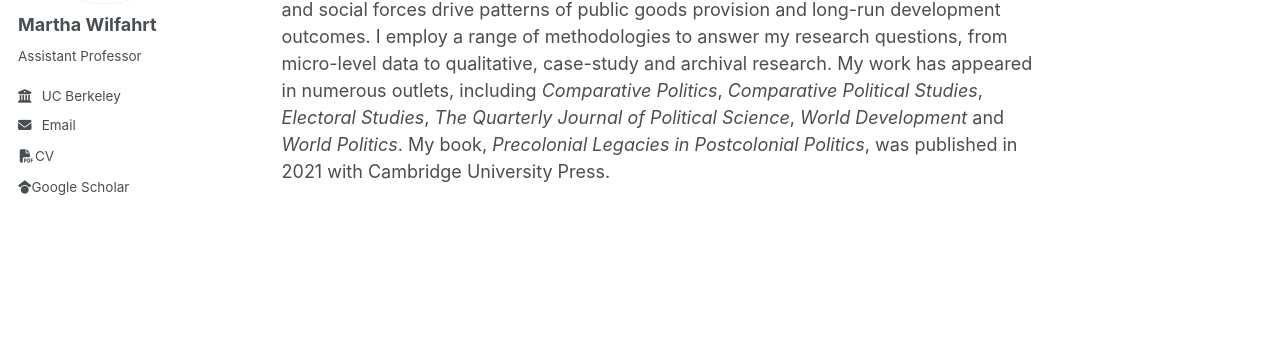
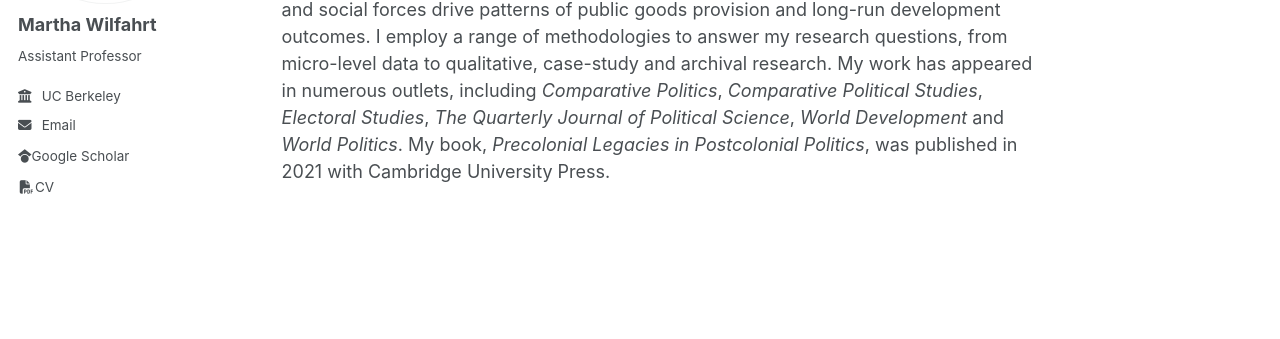
Before and after one commit to martha-wilfahrt/martha-wilfahrt.github.io, a Jekyll site: the page built from _pages/about.md, in a window 1280 px wide. Shown: the part 268-607 px from the top of the page. Built offline with Jekyll 4.4.1, drawn with Linux system fonts in a browser that asks for light colours; part of the change alters nothing that is shown.

Commit message:
Update _config.yml

```diff
--- a/_config.yml
+++ b/_config.yml
@@ -31,12 +31,13 @@ author:
  #   - label: "Email"
  #     icon: "fas fa-fw fa-envelope-square"
  #     url: "jonesae@mit.edu"
+    - label: "Google Scholar"
+      icon: "fas fa-brands fa-google-scholar"
+      url: "/files/Wilfahrt_CV_Current.pdf"
     - label: "CV"
       icon: "far fa-fw fa-file-pdf"
       url: "https://scholar.google.com/citations?user=ipRRjx4AAAAJ&hl=en"
-    - label: "Google Scholar"
-      icon: "fas fa-brands fa-google-scholar"
-      url: "/files/Wilfahrt_CV_Current.pdf"
+
 
 # Site Settings
 teaser                   :  # filename of teaser fallback teaser image placed in /images/, .e.g. "500x300.png"
```
